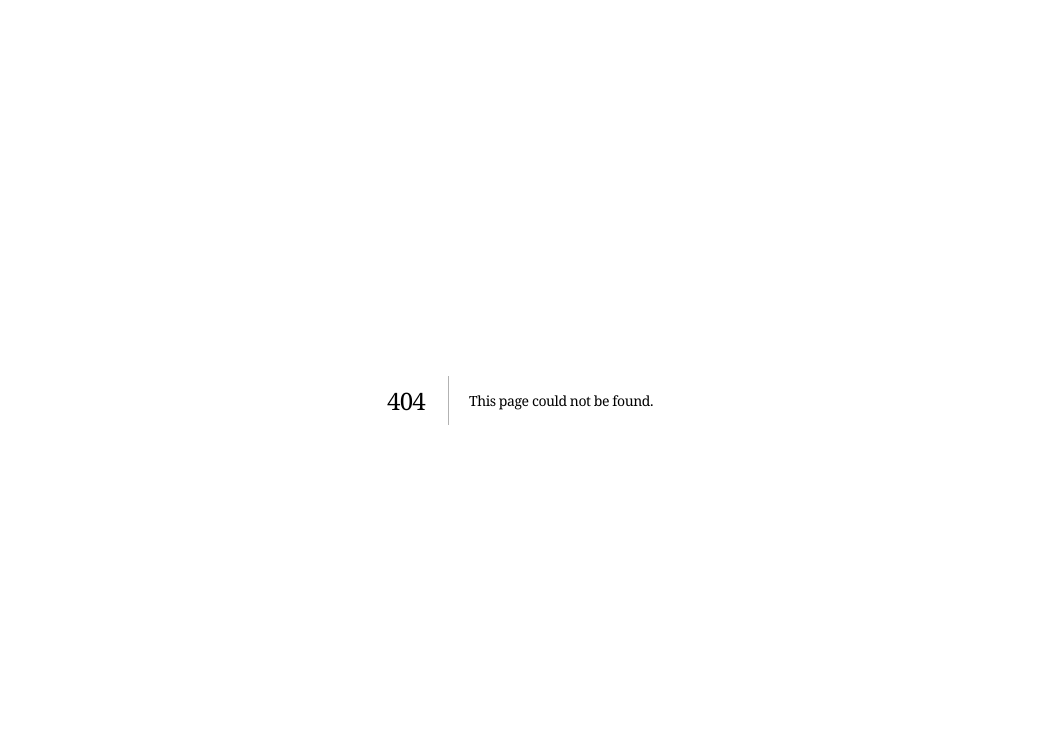
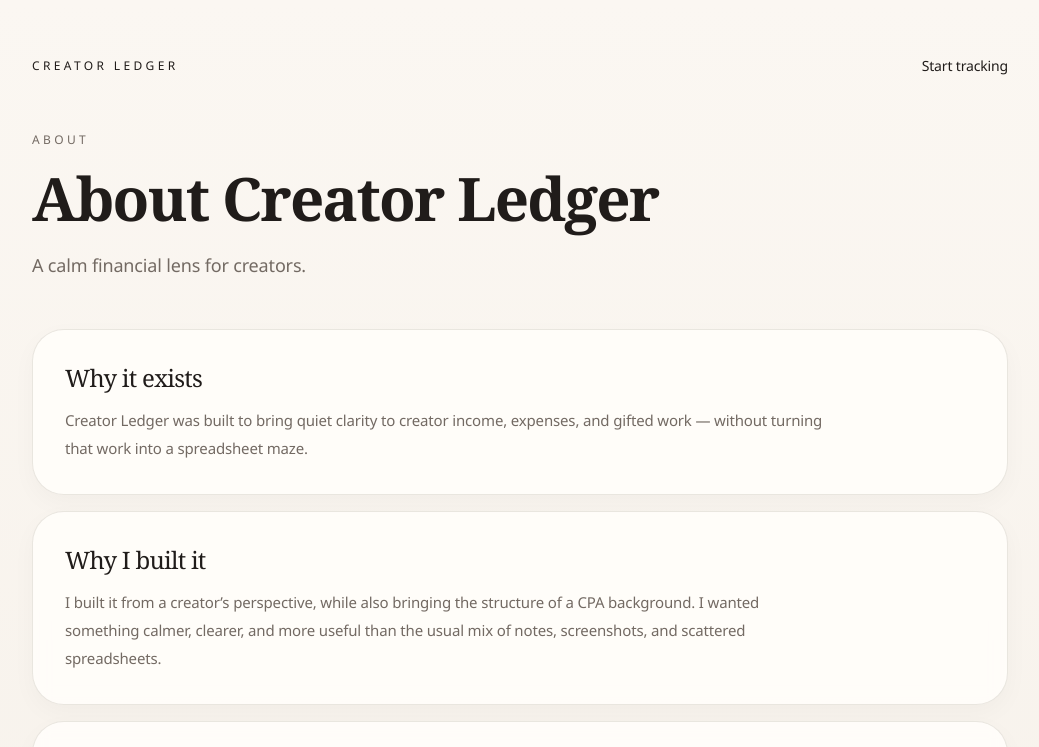
Before and after one commit to sleepingbeautytravels/creator-ledger, a Next.js app: page /about in a window 1280 px wide. Before the commit this address had no page. Shown: the top 747 px of the page, without its empty margins (120-1159 px from the left). Built offline with nearby package versions, Linux system fonts and the light colour scheme.

Commit message:
add about page and free to use positioning

```diff
--- /dev/null
+++ b/app/about/page.tsx
@@ -0,0 +1,61 @@
+import Link from "next/link";
+import { Card } from "@/components/card";
+import { SupportButton } from "@/components/support-button";
+
+const sections = [
+  {
+    heading: "Why it exists",
+    body: "Creator Ledger was built to bring quiet clarity to creator income, expenses, and gifted work — without turning that work into a spreadsheet maze."
+  },
+  {
+    heading: "Why I built it",
+    body: "I built it from a creator’s perspective, while also bringing the structure of a CPA background. I wanted something calmer, clearer, and more useful than the usual mix of notes, screenshots, and scattered spreadsheets."
+  },
+  {
+    heading: "Who it’s for",
+    body: "It’s designed for creators who want a private, practical way to understand what their work is actually worth — across paid work, gifted value, and the costs behind it."
+  },
+  {
+    heading: "Free to use",
+    body: "Creator Ledger is free to use. If it’s been helpful, you’re welcome to support the project."
+  }
+];
+
+export default function AboutPage() {
+  return (
+    <main className="mx-auto max-w-5xl px-6 py-10 sm:py-14">
+      <header className="mb-14 flex items-center justify-between gap-4">
+        <Link href="/" className="text-xs uppercase tracking-[0.28em] text-[var(--muted)]">
+          CREATOR LEDGER
+        </Link>
+        <Link href="/auth" className="text-sm text-[var(--muted)] transition hover:text-[var(--foreground)]">
+          Start tracking
+        </Link>
+      </header>
+
+      <section className="space-y-5">
+        <p className="text-xs uppercase tracking-[0.28em] text-[var(--muted)]">ABOUT</p>
+        <h1 className="text-5xl font-semibold leading-[1.02] text-[var(--foreground)] sm:text-6xl">
+          About Creator Ledger
+        </h1>
+        <p className="max-w-2xl text-lg leading-8 text-[var(--muted)]">
+          A calm financial lens for creators.
+        </p>
+      </section>
+
+      <section className="mt-12 grid gap-4">
+        {sections.map((section) => (
+          <Card key={section.heading} className="space-y-3">
+            <h2 className="text-2xl font-medium text-[var(--foreground)]">{section.heading}</h2>
+            <p className="max-w-3xl text-[15px] leading-7 text-[var(--muted)]">{section.body}</p>
+            {section.heading === "Free to use" ? (
+              <div className="pt-2">
+                <SupportButton />
+              </div>
+            ) : null}
+          </Card>
+        ))}
+      </section>
+    </main>
+  );
+}
--- a/app/page.tsx
+++ b/app/page.tsx
@@ -46,6 +46,20 @@ const steps = [
 export default function HomePage() {
   return (
     <main className="mx-auto max-w-6xl px-6 py-10 sm:py-14">
+      <header className="mb-10 flex items-center justify-between gap-4">
+        <Link href="/" className="text-xs uppercase tracking-[0.28em] text-[var(--muted)]">
+          CREATOR LEDGER
+        </Link>
+        <nav className="flex items-center gap-4 text-sm text-[var(--muted)]">
+          <Link href="/about" className="transition hover:text-[var(--foreground)]">
+            About
+          </Link>
+          <Link href="/demo" className="transition hover:text-[var(--foreground)]">
+            Demo
+          </Link>
+        </nav>
+      </header>
+
       <section className="grid min-h-[78vh] items-center gap-12 lg:grid-cols-[1.08fr_0.92fr]">
         <div className="space-y-8">
           <div className="space-y-5">
@@ -177,6 +191,9 @@ export default function HomePage() {
           <div className="flex justify-center">
             <SupportButton />
           </div>
+          <p className="text-xs text-[var(--muted)]/80">
+            Free to use. If it’s helpful, you can support the project.
+          </p>
         </Card>
       </section>
 
@@ -192,6 +209,12 @@ export default function HomePage() {
           </Link>
         </div>
       </section>
+
+      <footer className="border-t border-[var(--border)] pt-6 text-center text-sm text-[var(--muted)]">
+        <Link href="/about" className="transition hover:text-[var(--foreground)]">
+          About Creator Ledger
+        </Link>
+      </footer>
     </main>
   );
 }
```
